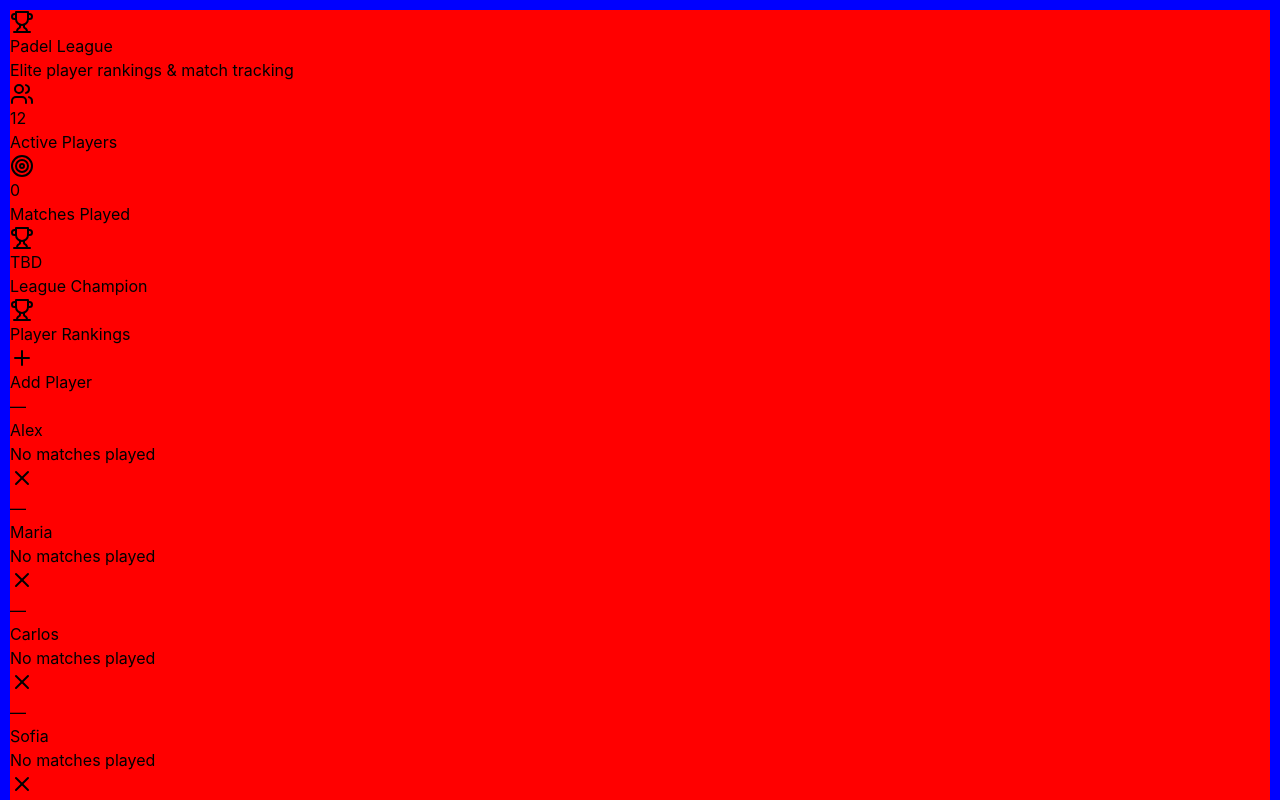
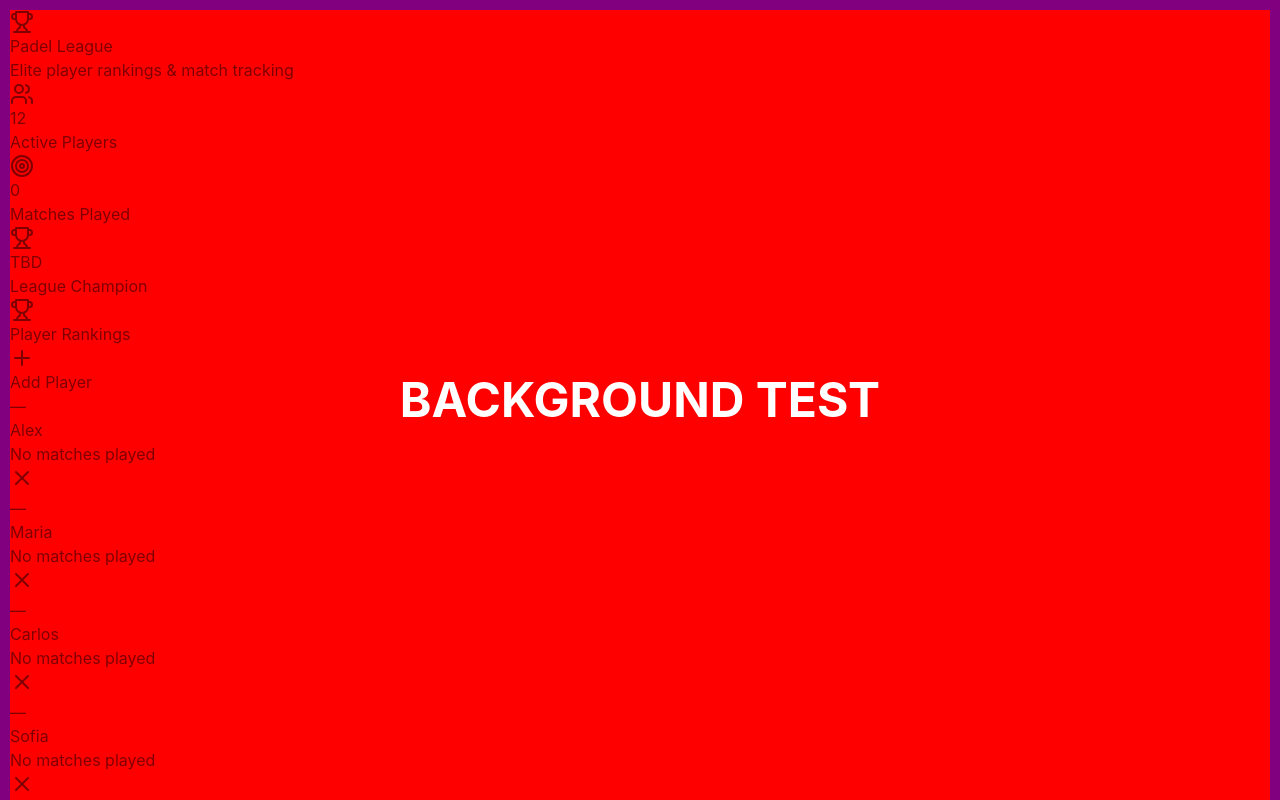
Before and after one commit to petohupka/padel-league, a React (Vite) app: page / in a window 1280 px wide. Shown: the top 800 px of the page. Built offline with nearby package versions, Linux system fonts and the light colour scheme.

Commit message:
Update App.jsx

```diff
--- a/src/App.jsx
+++ b/src/App.jsx
@@ -245,18 +245,23 @@ const PadelCourtBG = () => (
       left: 0,
       right: 0,
       bottom: 0,
-      zIndex: -1,
-      background: `
-        linear-gradient(45deg, #ff6b6b 25%, transparent 25%),
-        linear-gradient(-45deg, #4ecdc4 25%, transparent 25%),
-        linear-gradient(45deg, transparent 75%, #ff6b6b 75%),
-        linear-gradient(-45deg, transparent 75%, #4ecdc4 75%)
-      `,
-      backgroundSize: '60px 60px',
-      backgroundPosition: '0 0, 0 30px, 30px -30px, -30px 0px',
-      opacity: 0.3
+      zIndex: 999999,
+      backgroundColor: 'rgba(255, 0, 0, 0.5)',
+      pointerEvents: 'none'
     }}
-  />
+  >
+    <div style={{
+      position: 'absolute',
+      top: '50%',
+      left: '50%',
+      transform: 'translate(-50%, -50%)',
+      fontSize: '48px',
+      color: 'white',
+      fontWeight: 'bold'
+    }}>
+      BACKGROUND TEST
+    </div>
+  </div>
 );
 
   return (
```
